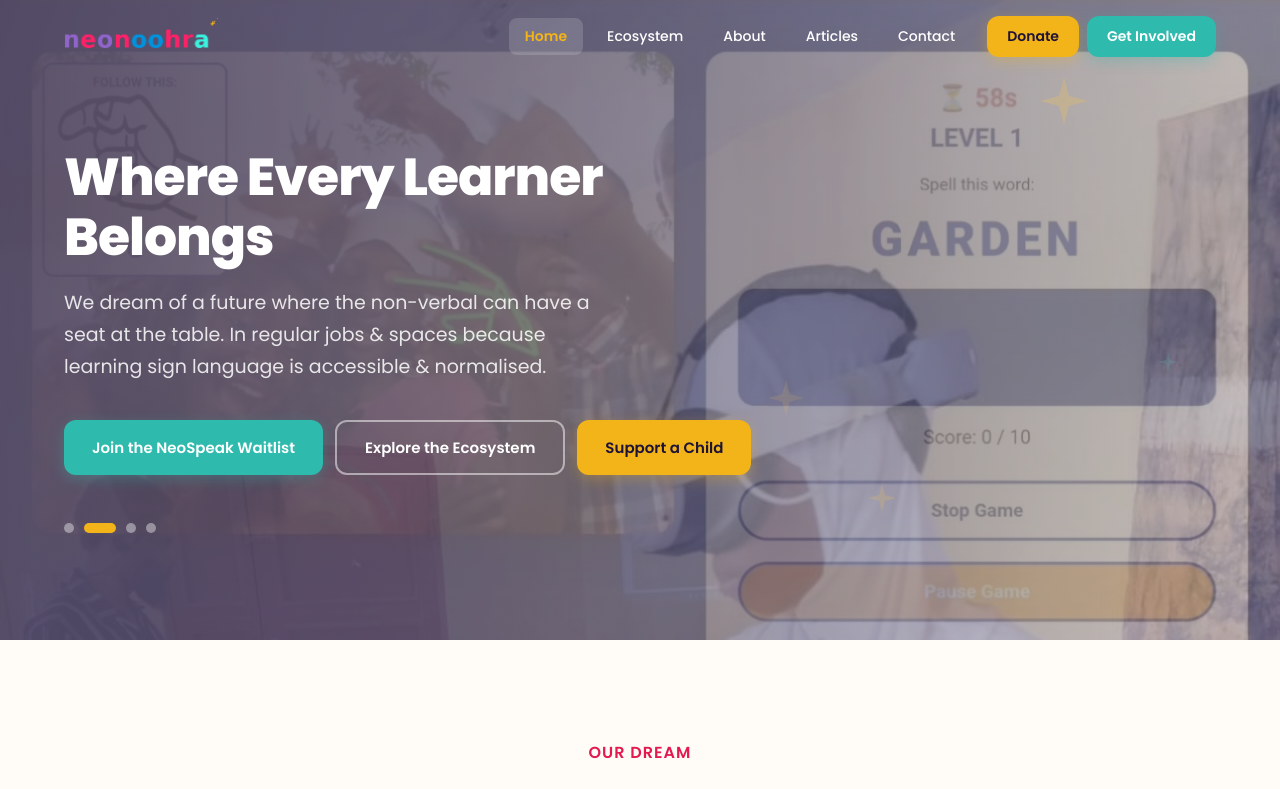
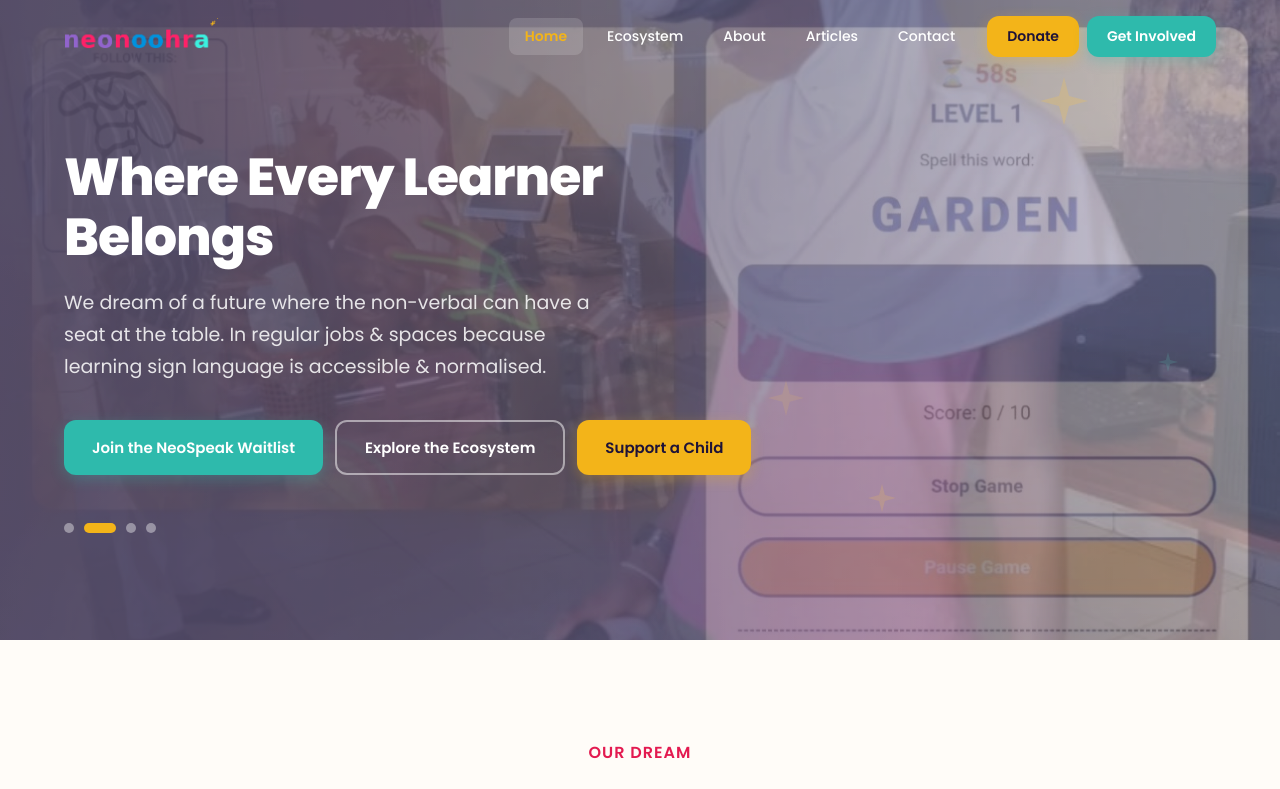
Before and after one commit to omomoha/neonoohra-website, a React (Vite) app: page / in a window 1280 px wide. Shown: the top 789 px of the page. Built offline with nearby package versions, Linux system fonts and the light colour scheme.

Commit message:
Fix carousel image positioning to center center
Images were anchored to top, cutting off subjects in
portrait photos. Now centered for better framing.

Co-Authored-By: Claude Opus 4.6 <noreply@anthropic.com>

```diff
--- a/src/App.jsx
+++ b/src/App.jsx
@@ -62,7 +62,7 @@ function HeroCarousel({ slides, gradientColor = C.dk, accentColor = C.sec, child
     <section style={{ position: "relative", minHeight: mob ? "55vh" : "65vh", display: "flex", alignItems: "center", overflow: "hidden" }}>
       {slides.map((s, i) => (
         <div key={i} style={{ position: "absolute", inset: 0, opacity: i === cur ? 1 : 0, transition: "opacity 1s ease-in-out" }}>
-          <div style={{ position: "absolute", inset: 0, backgroundImage: `url(${s.img})`, backgroundSize: "cover", backgroundPosition: "center top" }} />
+          <div style={{ position: "absolute", inset: 0, backgroundImage: `url(${s.img})`, backgroundSize: "cover", backgroundPosition: "center center" }} />
           <div style={{ position: "absolute", inset: 0, background: `linear-gradient(135deg, ${gradientColor}E6 0%, ${gradientColor}99 50%, ${gradientColor}40 100%)` }} />
           <Sparkle size={48} color={`${accentColor}40`} style={{ position: "absolute", top: "12%", right: "15%", zIndex: 1 }} />
           <Sparkle size={28} color={`${accentColor}30`} style={{ position: "absolute", bottom: "20%", right: "30%", zIndex: 1 }} />
@@ -269,7 +269,7 @@ function HomePage({ setPage }) {
       <section style={{ position: "relative", minHeight: mob ? "75vh" : "80vh", display: "flex", alignItems: "center", overflow: "hidden" }}>
         {slides.map((s, i) => (
           <div key={i} style={{ position: "absolute", inset: 0, opacity: i === cur ? 1 : 0, transition: "opacity 1s ease-in-out" }}>
-            <div style={{ position: "absolute", inset: 0, backgroundImage: `url(${s.img})`, backgroundSize: "cover", backgroundPosition: "center top" }} />
+            <div style={{ position: "absolute", inset: 0, backgroundImage: `url(${s.img})`, backgroundSize: "cover", backgroundPosition: "center center" }} />
             {/* Dark overlay for text readability */}
             <div style={{ position: "absolute", inset: 0, background: `linear-gradient(to right, ${C.dk}E6 0%, ${C.dk}99 50%, ${C.dk}40 100%)` }} />
             {/* Sparkle decorations */}
```
